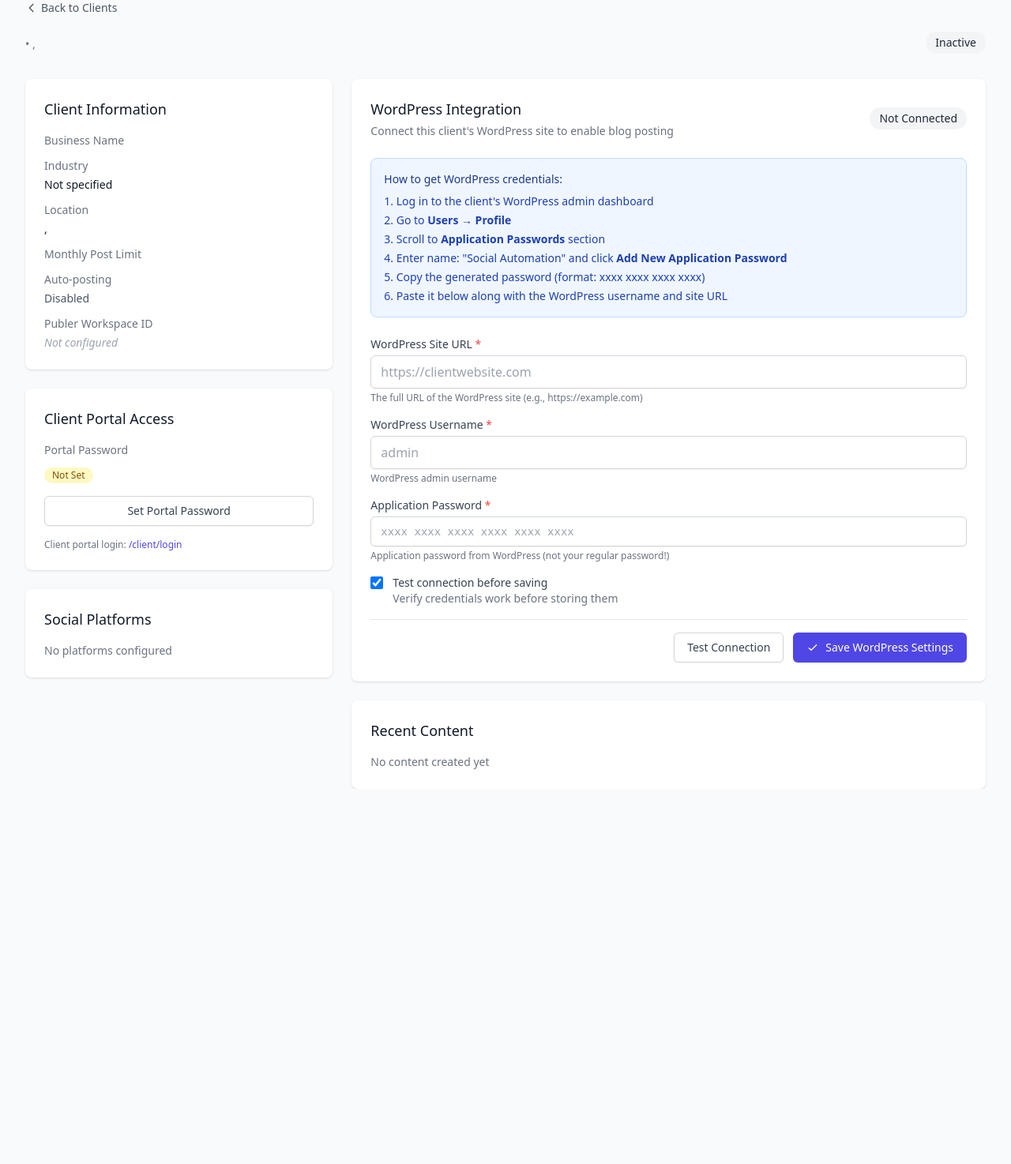
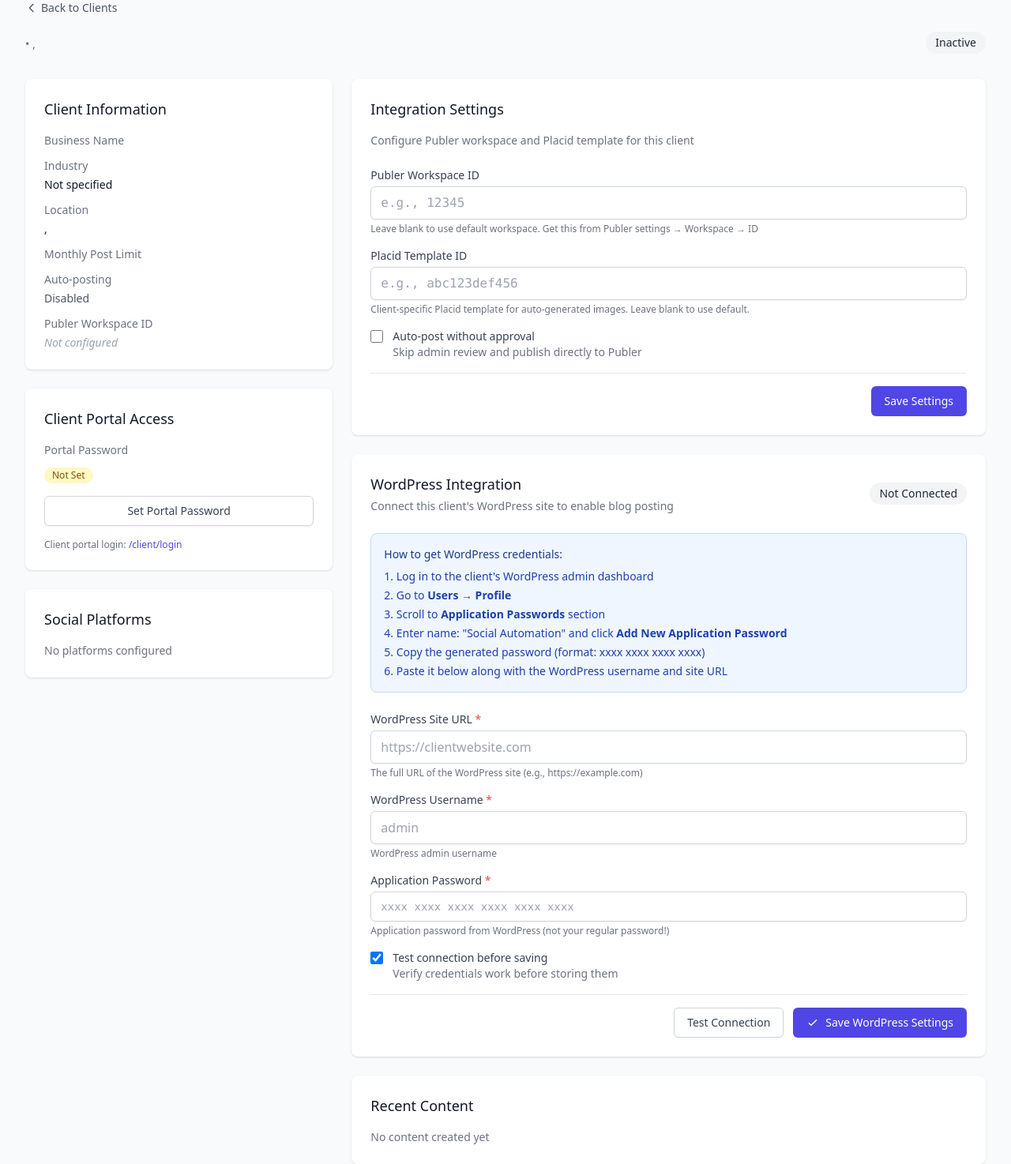
Before and after one commit to stateofw/socialmedia, a Python web app: template app/templates/client_detail.html in a window 1280 px wide. Shown: the whole page at 79% size. Before the commit the page ends 999 px from the top, so only its background shows below. Run offline with Jinja, Linux system fonts and the light colour scheme; the template is opened without the code that fills it, so the values that code supplies are empty; some libraries are stand-ins or nearby versions.

Commit message:
Add integration settings UI for Publer workspace and Placid template
- New settings card in client detail page
- Admin can easily configure Publer workspace ID
- Admin can set client-specific Placid template ID
- Toggle auto-post setting per client
- Backend endpoint to save settings

Co-authored-by: factory-droid[bot] <138933559+factory-droid[bot]@users.noreply.github.com>

```diff
--- a/app/schemas/client.py
+++ b/app/schemas/client.py
@@ -128,7 +128,7 @@
 
 class ClientLogin(BaseModel):
     """Schema for client login."""
-    business_name: str = Field(..., min_length=1)
+    email: str = Field(..., min_length=1)
     password: str = Field(..., min_length=1)
 
 
--- a/app/templates/client/login.html
+++ b/app/templates/client/login.html
@@ -21,10 +21,10 @@
             {% endif %}
             <div class="rounded-md shadow-sm -space-y-px">
                 <div>
-                    <label for="business_name" class="sr-only">Business Name</label>
-                    <input id="business_name" name="business_name" type="text" autocomplete="organization" required
+                    <label for="email" class="sr-only">Email Address</label>
+                    <input id="email" name="email" type="email" autocomplete="email" required
                            class="appearance-none rounded-none relative block w-full px-3 py-2 border border-gray-300 placeholder-gray-500 text-gray-900 rounded-t-md focus:outline-none focus:ring-purple-500 focus:border-purple-500 focus:z-10 sm:text-sm"
-                           placeholder="Business Name">
+                           placeholder="Email Address">
                 </div>
                 <div>
                     <label for="password" class="sr-only">Password</label>
--- a/app/templates/client_detail.html
+++ b/app/templates/client_detail.html
@@ -160,6 +160,59 @@
 
         <!-- Right Column: WordPress Integration -->
         <div class="lg:col-span-2 space-y-6">
+            <!-- Integration Settings Card -->
+            <div class="bg-white shadow rounded-lg p-6">
+                <h2 class="text-lg font-medium text-gray-900 mb-4">Integration Settings</h2>
+                <p class="text-sm text-gray-500 mb-6">Configure Publer workspace and Placid template for this client</p>
+
+                <form id="settings-form" class="space-y-4">
+                    <div>
+                        <label for="publer_workspace_id" class="block text-sm font-medium text-gray-700">
+                            Publer Workspace ID
+                        </label>
+                        <input type="text" name="publer_workspace_id" id="publer_workspace_id"
+                            value="{{ client.publer_workspace_id or '' }}"
+                            placeholder="e.g., 12345"
+                            class="mt-1 block w-full border border-gray-300 rounded-md shadow-sm py-2 px-3 focus:outline-none focus:ring-indigo-500 focus:border-indigo-500 font-mono">
+                        <p class="mt-1 text-xs text-gray-500">
+                            Leave blank to use default workspace. Get this from Publer settings → Workspace → ID
+                        </p>
+                    </div>
+
+                    <div>
+                        <label for="placid_template_id" class="block text-sm font-medium text-gray-700">
+                            Placid Template ID
+                        </label>
+                        <input type="text" name="placid_template_id" id="placid_template_id"
+                            value="{{ client.placid_template_id or '' }}"
+                            placeholder="e.g., abc123def456"
+                            class="mt-1 block w-full border border-gray-300 rounded-md shadow-sm py-2 px-3 focus:outline-none focus:ring-indigo-500 focus:border-indigo-500 font-mono">
+                        <p class="mt-1 text-xs text-gray-500">
+                            Client-specific Placid template for auto-generated images. Leave blank to use default.
+                        </p>
+                    </div>
+
+                    <div class="flex items-start">
+                        <div class="flex items-center h-5">
+                            <input id="auto_post" name="auto_post" type="checkbox"
+                                {% if client.auto_post %}checked{% endif %}
+                                class="focus:ring-indigo-500 h-4 w-4 text-indigo-600 border-gray-300 rounded">
+                        </div>
+                        <div class="ml-3 text-sm">
+                            <label for="auto_post" class="font-medium text-gray-700">Auto-post without approval</label>
+                            <p class="text-gray-500">Skip admin review and publish directly to Publer</p>
+                        </div>
+                    </div>
+
+                    <div class="flex items-center justify-end pt-4 border-t">
+                        <button type="submit"
+                            class="inline-flex justify-center py-2 px-4 border border-transparent shadow-sm text-sm font-medium rounded-md text-white bg-indigo-600 hover:bg-indigo-700 focus:outline-none">
+                            Save Settings
+                        </button>
+                    </div>
+                </form>
+            </div>
+
             <!-- WordPress Connection Card -->
             <div class="bg-white shadow rounded-lg p-6">
                 <div class="flex items-center justify-between mb-6">
@@ -342,6 +395,36 @@
 </div>
 
 <script>
+// Save integration settings
+document.getElementById('settings-form').addEventListener('submit', async (e) => {
+    e.preventDefault();
+
+    const formData = {
+        publer_workspace_id: document.getElementById('publer_workspace_id').value || null,
+        placid_template_id: document.getElementById('placid_template_id').value || null,
+        auto_post: document.getElementById('auto_post').checked
+    };
+
+    try {
+        const response = await fetch('/admin/clients/{{ client.id }}/settings', {
+            method: 'PATCH',
+            headers: { 'Content-Type': 'application/json' },
+            body: JSON.stringify(formData)
+        });
+
+        const result = await response.json();
+
+        if (response.ok) {
+            showSuccess('Settings saved successfully!');
+            setTimeout(() => window.location.reload(), 1500);
+        } else {
+            showError(result.detail || 'Failed to save settings');
+        }
+    } catch (error) {
+        showError('An error occurred while saving settings');
+    }
+});
+
 // Save WordPress settings
 document.getElementById('wordpress-form').addEventListener('submit', async (e) => {
     e.preventDefault();
```
Also changed, not shown: add_client_email_migration.py (added, +44 -0 lines), app/api/routes/admin.py (+54 -0 lines), app/api/routes/client_portal.py (+5 -5 lines), app/api/routes/client_ui.py (+5 -5 lines), app/templates/client_new.html (+11 -0 lines).
